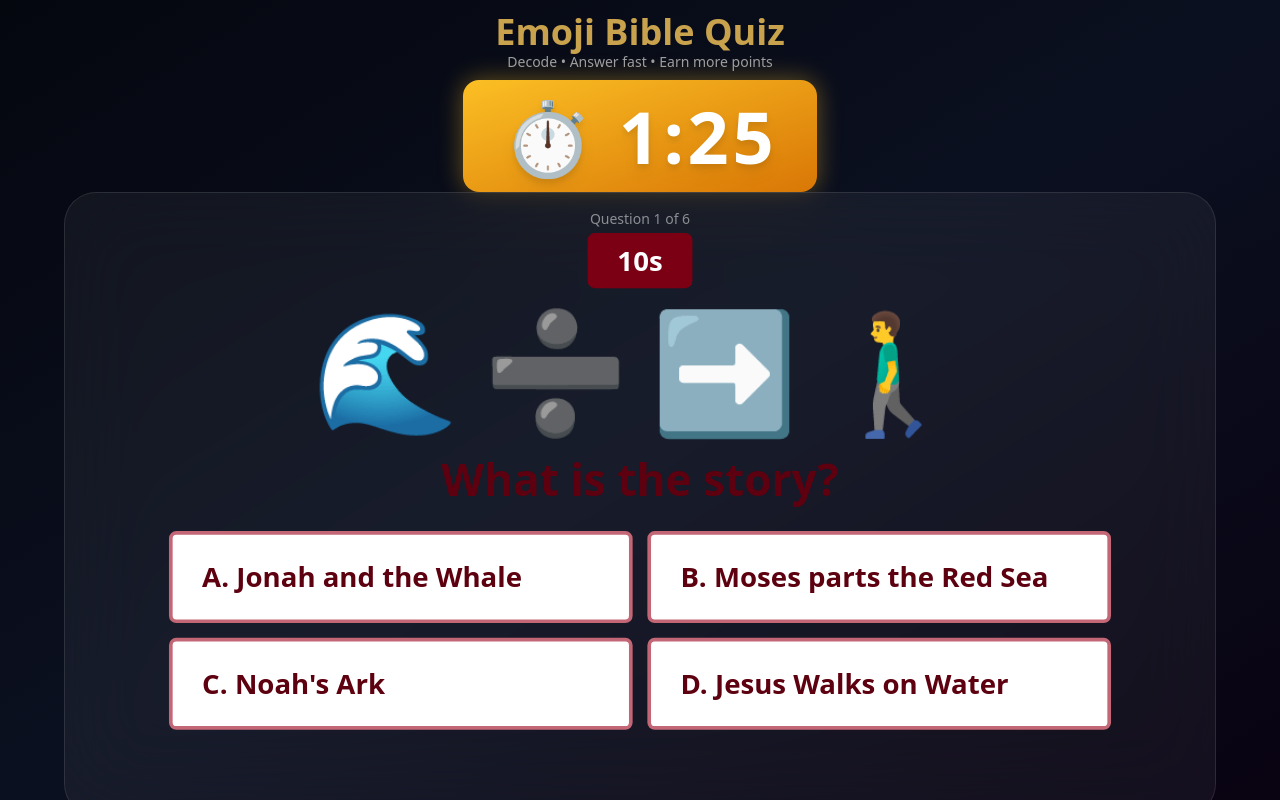
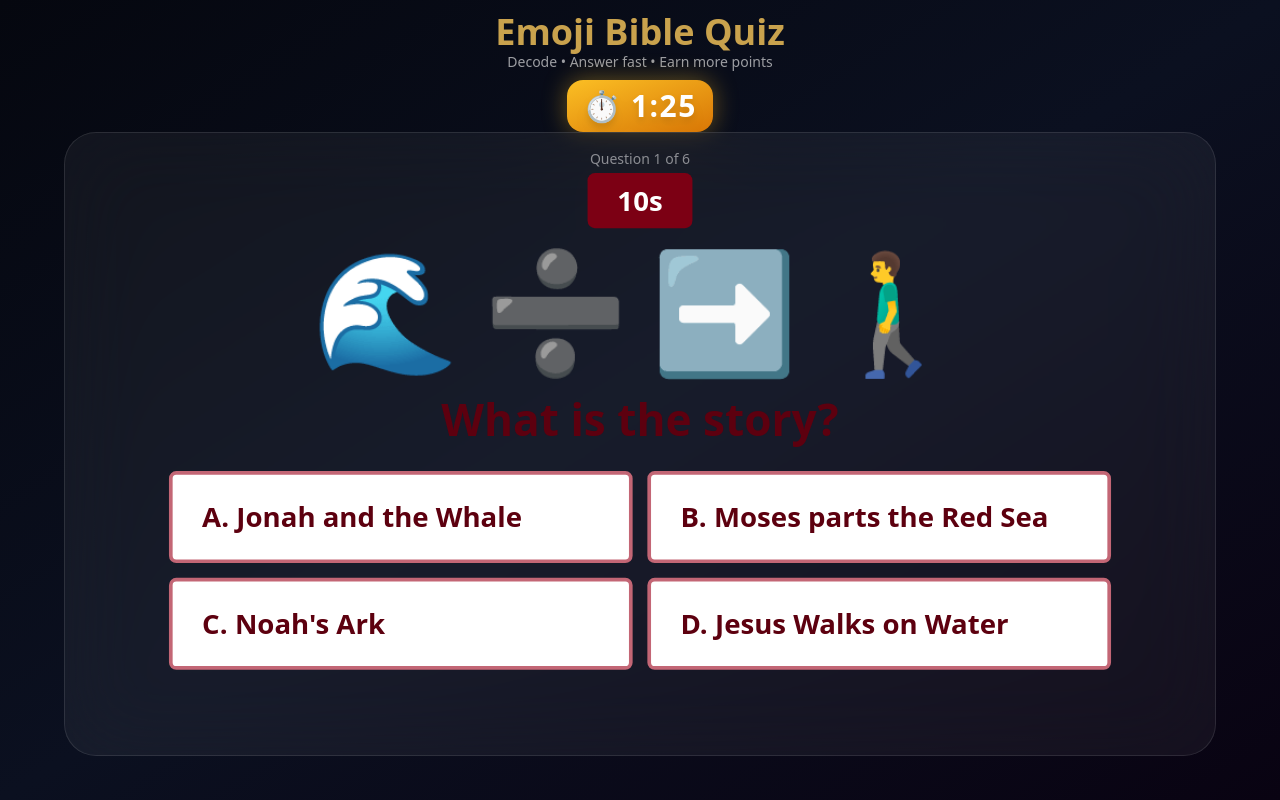
Before and after one commit to dariogeorge21/faith-recall, a Next.js app: page /game2 in a window 1280 px wide. Built offline with nearby package versions, Linux system fonts and the light colour scheme; no server answers.

Commit message:
Change Timer size to small for improved UI consistency in Game2Page

```diff
--- a/app/game2/page.tsx
+++ b/app/game2/page.tsx
@@ -87,7 +87,7 @@ export default function Game2Page() {
         <p className="text-white/60 text-sm mb-2">
           Decode • Answer fast • Earn more points
         </p>
-        <Timer seconds={totalTimeRemaining} size="large" />
+        <Timer seconds={totalTimeRemaining} size="small" />
       </div>
 
       {/* GAME CARD */}
```
